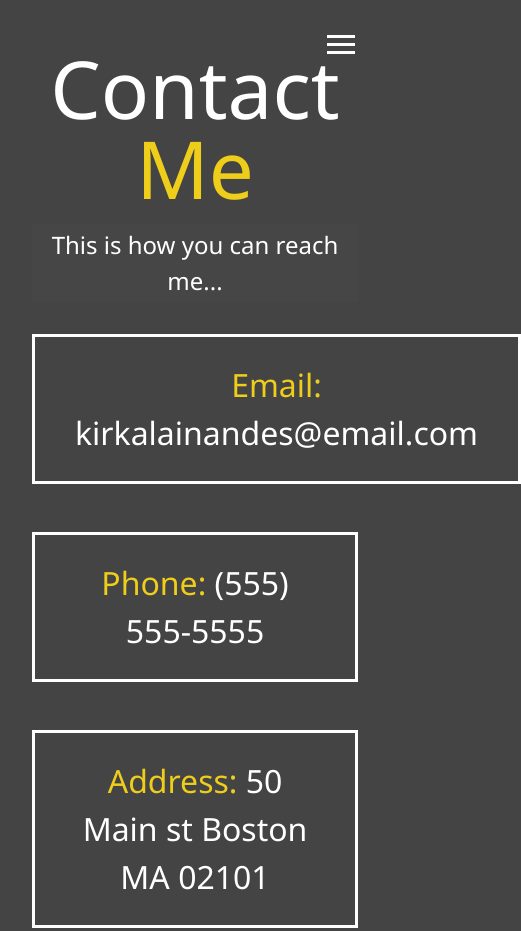
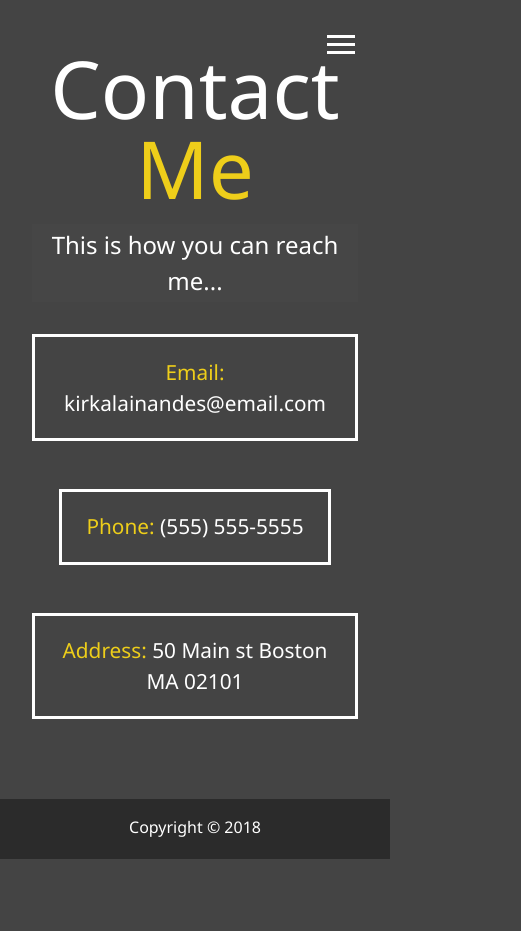
Before and after one commit to GeekKorky/my_porfolio, a website: page dist/contact.html in a window 390 px wide. Shown: the top 931 px of the page, 521 px wide, since content can reach past the window. After the commit the page ends 859 px from the top, so only its background shows below. Drawn offline with Linux system fonts and the light colour scheme.

Commit message:
Modify the boxes class on mediaSM

```diff
--- a/scss/_mobile.scss
+++ b/scss/_mobile.scss
@@ -80,4 +80,15 @@
   .projects {
     grid-template-columns: 1fr;
   }
+
+  .boxes {
+    margin-top: 1rem;
+    font-size: 0.3rem;
+    div {
+      font-size: 1.3rem;
+      padding: 1.2rem 1.5rem;
+      margin-bottom: 3rem;
+      @include easeOut;
+    }
+  }
 }
```
Also changed, not shown: dist/css/main.css, dist/index.html.
